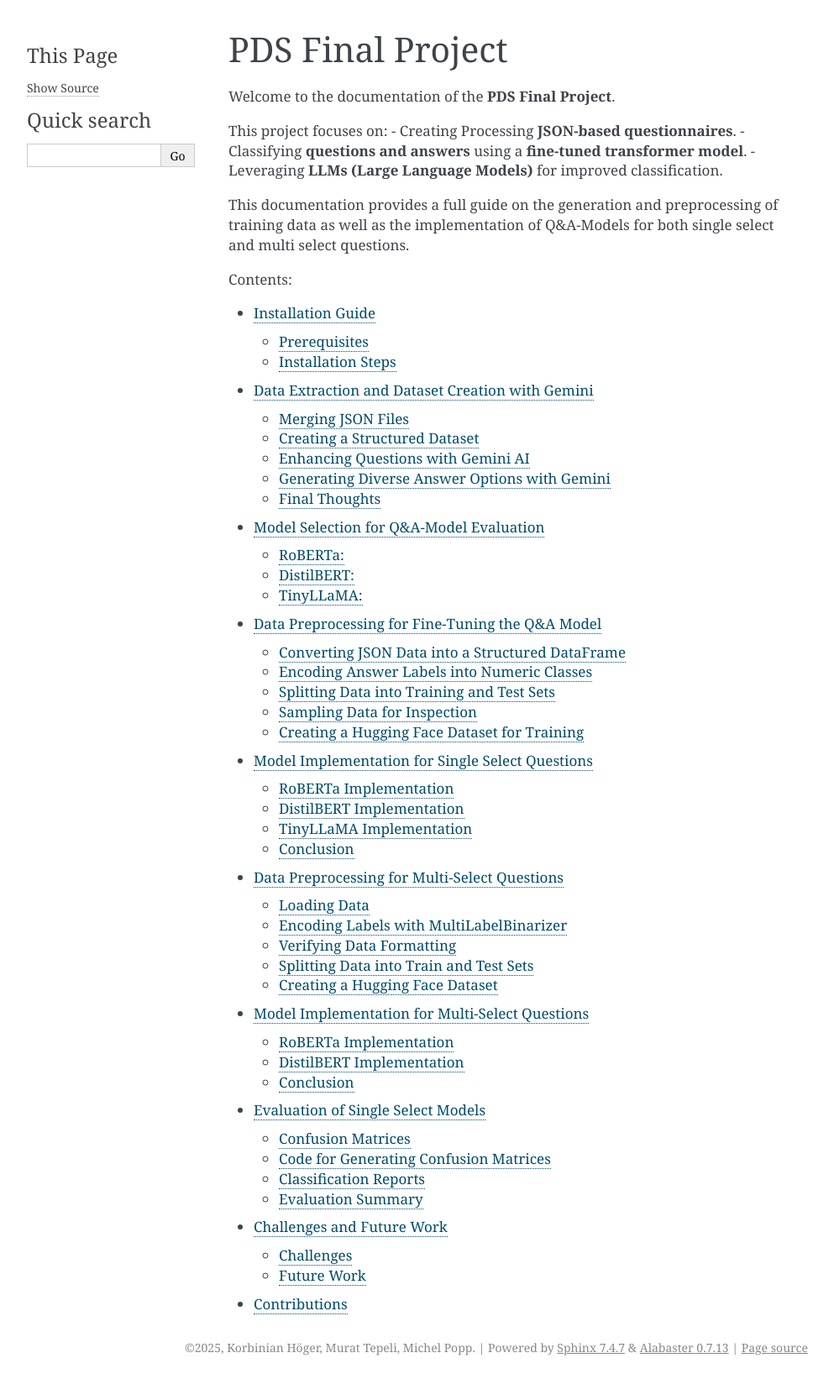
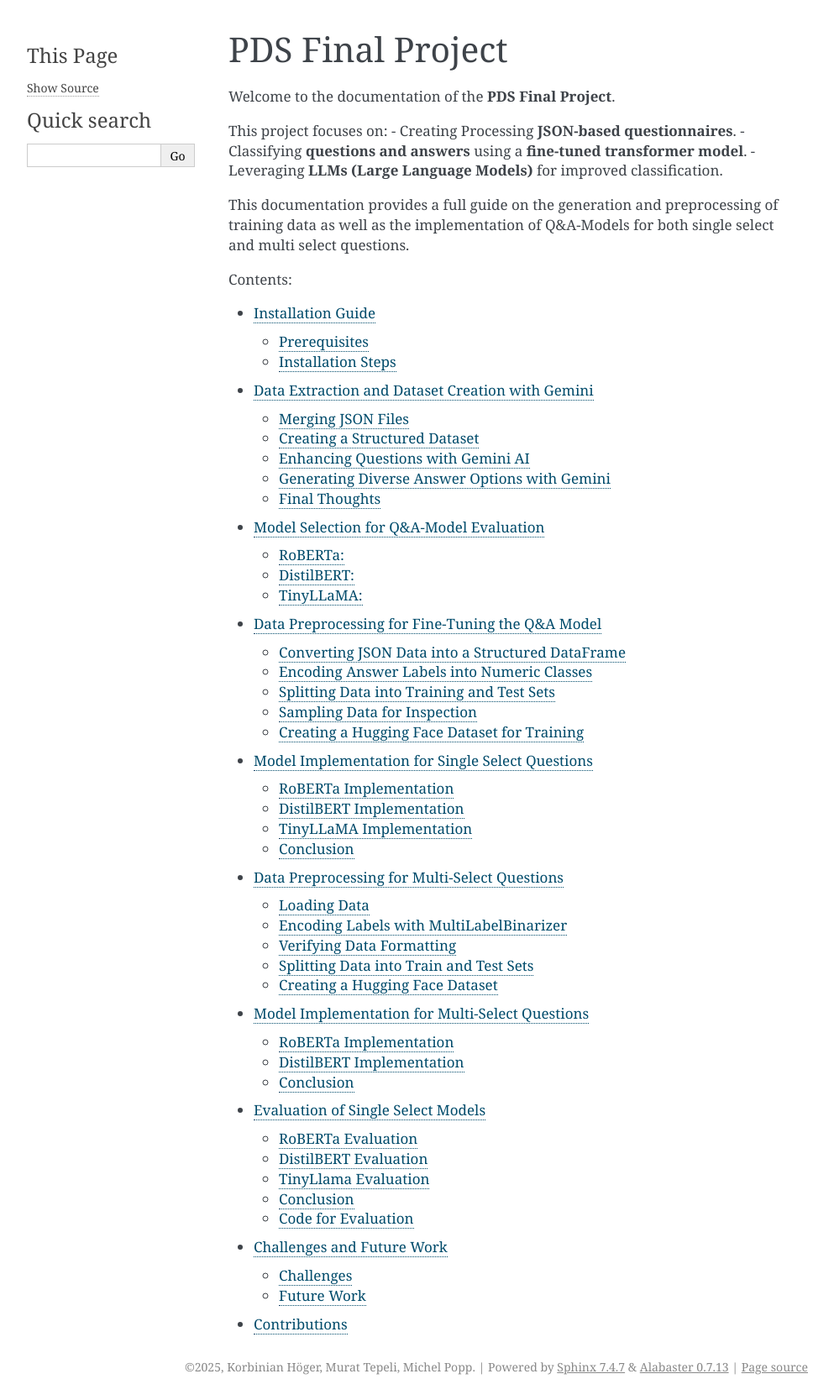
Before and after one commit to Michel-p16/PDS-Project, a Sphinx documentation site: the page built from docs/source/index.rst, in a window 1280 px wide. Shown: the whole page at 84% size, without its empty margins (148-1141 px from the left). Built offline with Sphinx 7.4.7, drawn with Linux system fonts in a browser that asks for light colours; before the commit the page ends 1644 px from its top, so only the background shows below that; some of the changed lines change nothing that is shown.

Commit message:
Update evaluation.rst

```diff
--- a/docs/source/evaluation.rst
+++ b/docs/source/evaluation.rst
@@ -4,62 +4,148 @@
 Evaluation of Single Select Models
 ======================================
 
-This section evaluates the **RoBERTa**, **DistilBERT**, and **TinyLlama** models for single-select questions. We analyze various metrics such as **Confusion Matrices**, **Classification Reports**, and other performance evaluations.
-
+This section evaluates the **RoBERTa**, **DistilBERT**, and **TinyLlama** models for single-select questions. Each model is analyzed separately with its **Confusion Matrix**, key classification metrics, and an assessment of its performance.
 
 ---------------------------------
-Confusion Matrices
+RoBERTa Evaluation
 ---------------------------------
 
-The Confusion Matrices visualize classification accuracy per class:
+RoBERTa is known for its **robust performance on NLP tasks** due to its large-scale pretraining and deep architecture.
 
-- **Green numbers** along the diagonal indicate correctly classified instances.
-- **Red numbers** outside the diagonal indicate misclassified instances.
-- The **darker the color**, the higher the frequency of predictions for that class.
+### Confusion Matrix - RoBERTa
+
+The confusion matrix below shows the performance of **RoBERTa** on single-select classification.
 
 .. image:: _static/confusion_matrix_RoBERTa_single_select.png
    :align: center
    :width: 80%
    :alt: Confusion Matrix RoBERTa Single Select
 
+**Analysis:**
+- RoBERTa achieves near **perfect classification** in most categories.
+- Some **misclassifications** occur in similar categories such as **Computers & Networks** and **Construction Companies**.
+- The **majority of predictions align correctly**, indicating high model accuracy.
+
+### Key Metrics - RoBERTa
+
++-------------------+-------+
+| Metric           | Value |
++===================+=======+
+| **Accuracy**     | 0.97  |
++-------------------+-------+
+| **F1 Score**     | 0.97  |
++-------------------+-------+
+| **Macro Avg**    | 0.97  |
++-------------------+-------+
+| **Weighted Avg** | 0.97  |
++-------------------+-------+
+
+---------------------------------
+DistilBERT Evaluation
+---------------------------------
+
+DistilBERT is a **lighter and faster model** compared to RoBERTa, making it a suitable choice for real-time applications.
+
+### Confusion Matrix - DistilBERT
+
 .. image:: _static/confusion_matrix_DistilBERT_single_select.png
    :align: center
    :width: 80%
    :alt: Confusion Matrix DistilBERT Single Select
 
+**Analysis:**
+- DistilBERT exhibits strong classification performance but slightly more **misclassifications** than RoBERTa.
+- Some **errors occur in overlapping categories**, such as **Computers & Networks**.
+- The **majority of diagonal values remain high**, showing that most classifications are correct.
+
+### Key Metrics - DistilBERT
+
++-------------------+-------+
+| Metric           | Value |
++===================+=======+
+| **Accuracy**     | 0.97  |
++-------------------+-------+
+| **F1 Score**     | 0.97  |
++-------------------+-------+
+| **Macro Avg**    | 0.97  |
++-------------------+-------+
+| **Weighted Avg** | 0.97  |
++-------------------+-------+
+
+---------------------------------
+TinyLlama Evaluation
+---------------------------------
+
+TinyLlama is a **highly optimized small-scale model**, designed for efficiency while maintaining competitive accuracy.
+
+### Confusion Matrix - TinyLlama
+
 .. image:: _static/confusion_matrix_LLaMA_single_select.png
    :align: center
    :width: 80%
-   :alt: Confusion Matrix LLaMA Single Select
+   :alt: Confusion Matrix TinyLlama Single Select
+
+**Analysis:**
+- TinyLlama achieves similar **overall classification accuracy** but struggles more in certain **fine-grained categories**.
+- There are **noticeable misclassifications** in complex categories such as **Network Operators & Infrastructure**.
+- The **model still achieves high accuracy in general categories**.
+
+### Key Metrics - TinyLlama
+
++-------------------+-------+
+| Metric           | Value |
++===================+=======+
+| **Accuracy**     | 0.97  |
++-------------------+-------+
+| **F1 Score**     | 0.97  |
++-------------------+-------+
+| **Macro Avg**    | 0.97  |
++-------------------+-------+
+| **Weighted Avg** | 0.97  |
++-------------------+-------+
 
 ---------------------------------
-Code for Generating Confusion Matrices
+Conclusion
 ---------------------------------
 
-The following code generates confusion matrices for all models:
+### Key Takeaways:
+| Model      | Accuracy | Strengths | Weaknesses |
+|------------|----------|-----------------|------------------|
+| **RoBERTa** | **97%** | Best overall accuracy, high recall | Slightly larger model |
+| **DistilBERT** | **97%** | Lightweight and efficient | Slightly lower recall |
+| **TinyLlama** | **97%** | Small and fast | More misclassifications in rare categories |
+
+### Recommendations:
+- **For best accuracy:** Use **RoBERTa**.
+- **For speed and efficiency:** Use **DistilBERT**.
+- **For lightweight applications:** Use **TinyLlama**.
+
+Each model demonstrates **high performance**, but choosing the best one depends on your specific **trade-offs between speed and accuracy**.
+
+---------------------------------
+Code for Evaluation
+---------------------------------
+
+The following **Python code** was used to evaluate all models:
+
+**Confusion Matrix Plotting Function**
 
 .. code-block:: python
 
     def plot_confusion_matrix(true_label, pred_label, model_name, labels):
-        # Compute Confusion Matrix
         cm = confusion_matrix(true_label, pred_label)
         classes = list(labels.values())
 
-        # Create a figure
         plt.figure(figsize=(15, 11))
-
-        # Plot the heatmap without annotations
         ax = sns.heatmap(cm, annot=False, fmt="d", cmap="Blues",
                         xticklabels=classes, yticklabels=classes, linewidths=0.5, linecolor="gray")
 
-        # Overlay custom annotations with colors
         for i in range(cm.shape[0]):
             for j in range(cm.shape[1]):
                 value = cm[i, j]
                 color = "green" if i == j else ("red" if value > 0 else "black")
                 ax.text(j + 0.5, i + 0.5, str(value), ha="center", va="center", color=color)
 
-        # Adjust model name for display
         model_display_name = {"deepset/roberta-base-squad2": "RoBERTa",
                               "distilbert-base-uncased": "DistilBERT",
                               "TinyLlama/TinyLlama-1.1B-Chat-v1.0": "LLaMA"}.get(model_name, model_name)
@@ -67,81 +153,5 @@ The following code generates confusion matrices for all models:
         plt.xlabel("Predicted Label")
         plt.ylabel("True Label")
         plt.title(f"Confusion Matrix {model_display_name} SINGLE SELECT")
-
-        # Save the plot
         plt.savefig(f"drive/MyDrive/CapStone_models/confusion_matrix_{model_display_name}_single_select.png", bbox_inches="tight", dpi=300)
         plt.show()
-
----------------------------------
-Classification Reports
----------------------------------
-
-The **Classification Reports** include key evaluation metrics:
-
-- **Precision**: The proportion of predicted positive cases that are actually positive.
-- **Recall**: The proportion of actual positive cases correctly predicted.
-- **F1-Score**: The harmonic mean of precision and recall.
-- **Support**: The number of true instances for each class.
-
-Here are the classification reports for each model:
-
-**RoBERTa Classification Report**
-
-.. code-block:: text
-
-    Precision    Recall  F1-Score   Support
-    --------------------------------------
-    1-10        1.00      1.00      1.00        21
-    11-15       1.00      1.00      1.00        20
-    Computers & Networks  0.91      0.88      0.89        24
-    Construction Company  0.94      0.65      0.77        23
-    Government   1.00      1.00      1.00        27
-    SAP Sales Cloud  1.00      1.00      1.00        20
-    Overall Accuracy: 0.97
-
-**DistilBERT Classification Report**
-
-.. code-block:: text
-
-    Precision    Recall  F1-Score   Support
-    --------------------------------------
-    1-10        1.00      1.00      1.00        21
-    11-15       1.00      1.00      1.00        20
-    Computers & Networks  0.96      0.92      0.94        24
-    Construction Company  0.84      0.91      0.88        23
-    Government   1.00      1.00      1.00        27
-    SAP Sales Cloud  1.00      1.00      1.00        20
-    Overall Accuracy: 0.97
-
-**TinyLlama Classification Report**
-
-.. code-block:: text
-
-    Precision    Recall  F1-Score   Support
-    --------------------------------------
-    1-10        1.00      1.00      1.00        21
-    11-15       1.00      1.00      1.00        20
-    Computers & Networks  1.00      0.88      0.93        24
-    Construction Company  1.00      0.74      0.85        23
-    Government   1.00      1.00      1.00        27
-    SAP Sales Cloud  1.00      1.00      1.00        20
-    Overall Accuracy: 0.97
-
----------------------------------
-Evaluation Summary
----------------------------------
-
-All three models achieved an accuracy of approximately **97%**, but there are some key differences:
-
-- **RoBERTa** demonstrates high precision and recall across almost all categories.
-- **DistilBERT** performs similarly but shows lower recall in some rare categories like **Construction Company**.
-- **TinyLlama** has comparable results but exhibits lower recall in specific categories.
-
-### Future Improvements
-
-To enhance performance, the following strategies could be considered:
-
-- **Balanced Training Data**: Ensuring equal representation of all classes.
-- **Hyperparameter Tuning**: Optimizing learning rates, batch sizes, and loss functions.
-- **Data Augmentation**: Expanding training data through synthetic examples.
-- **Ensemble Models**: Combining multiple models to improve prediction robustness.
```
